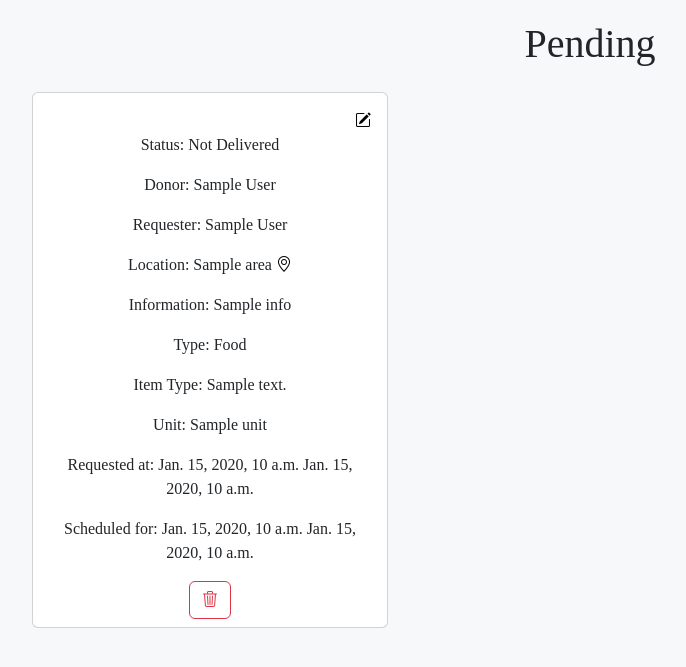
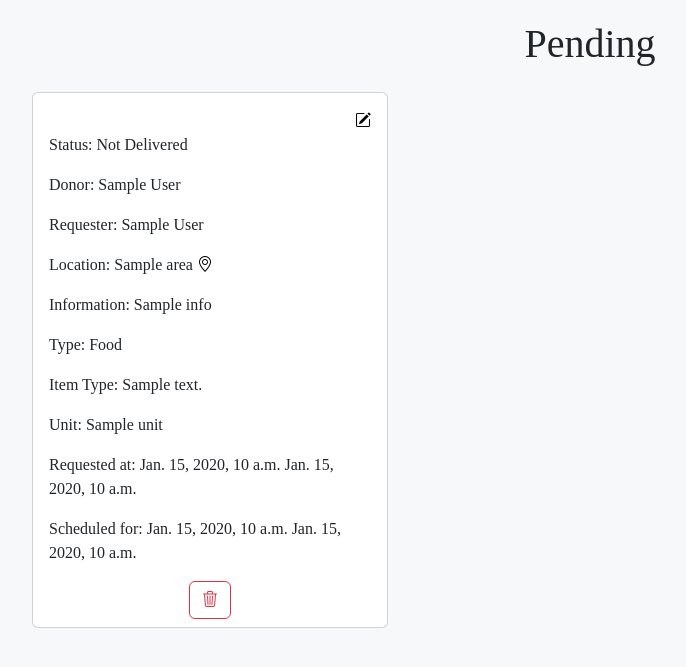
Before and after one commit to LiorCohen3/UnitedOref, a Django app: template main/templates/pending.html in a window 1280 px wide. Shown: the part 100-767 px from the top of the page, without its empty margins (50-736 px from the left). Run offline with Django 5.2, Linux system fonts and the light colour scheme; the template is opened without the code that fills it: most values are stand-ins (such as "Sample title", 1, 10 or a date in 2020); some web fonts are replaced.

Commit message:
typo fix

```diff
--- a/main/templates/pending.html
+++ b/main/templates/pending.html
@@ -14,7 +14,7 @@
 
 {% block content %}
 <br><br><br><br><br>
-<div class="container text-center">
+<div class="container">
     <h1 class="text-center mb-4">Pending</h1>
 
     <div class="row">
@@ -25,7 +25,7 @@
                     <div class="d-flex justify-content-end"><a href="{% url 'Location Form' id=request.requests_id %}"><i class="bi bi-pencil-square"></i></a></div>
 
                     <p class="card-text">Status: {{ request.requests_status.request_status_name }}</p>
-                    <p class="card-text">Donor: {{ request.donate_user.first_name }} {{ request.donate_user.last_name }}</p>
+                    <p class="card-text">Donor: {% if request.donate_user %} {{ request.donate_user.first_name }} {{ request.donate_user.last_name }} {% else %} None {% endif %}</p>
                     <p class="card-text">Requester: {{ request.requestor.first_name }} {{ request.requestor.last_name }}</p>
                     <p class="card-text">Location: {{ request.area }} <a href="https://www.google.com/maps/place/{{ request.location_lat }},{{ request.location_long }}" target="_blank"><i class="bi bi-geo-alt"></i></a></p>
                     <p class="card-text">Information: {{ request.info }}</p>
```
Also changed, not shown: main/views.py (+6 -6 lines).
